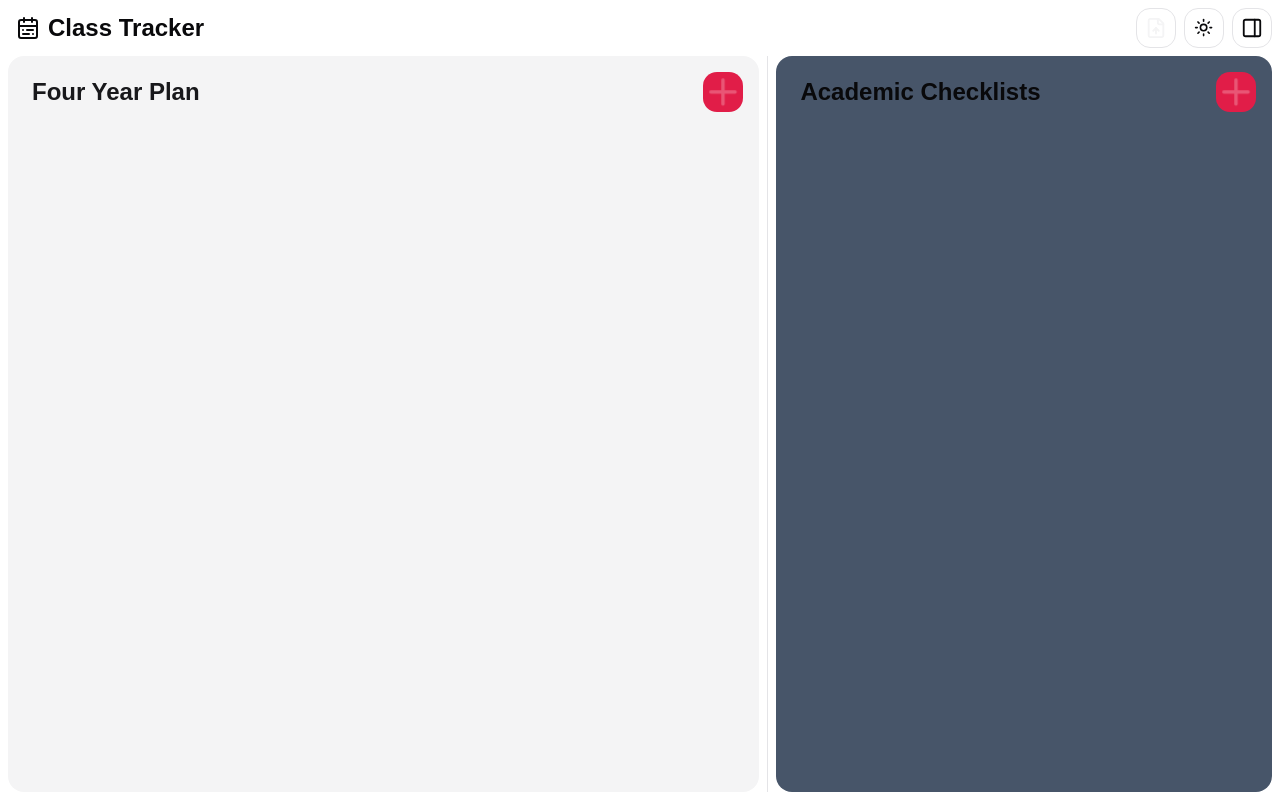
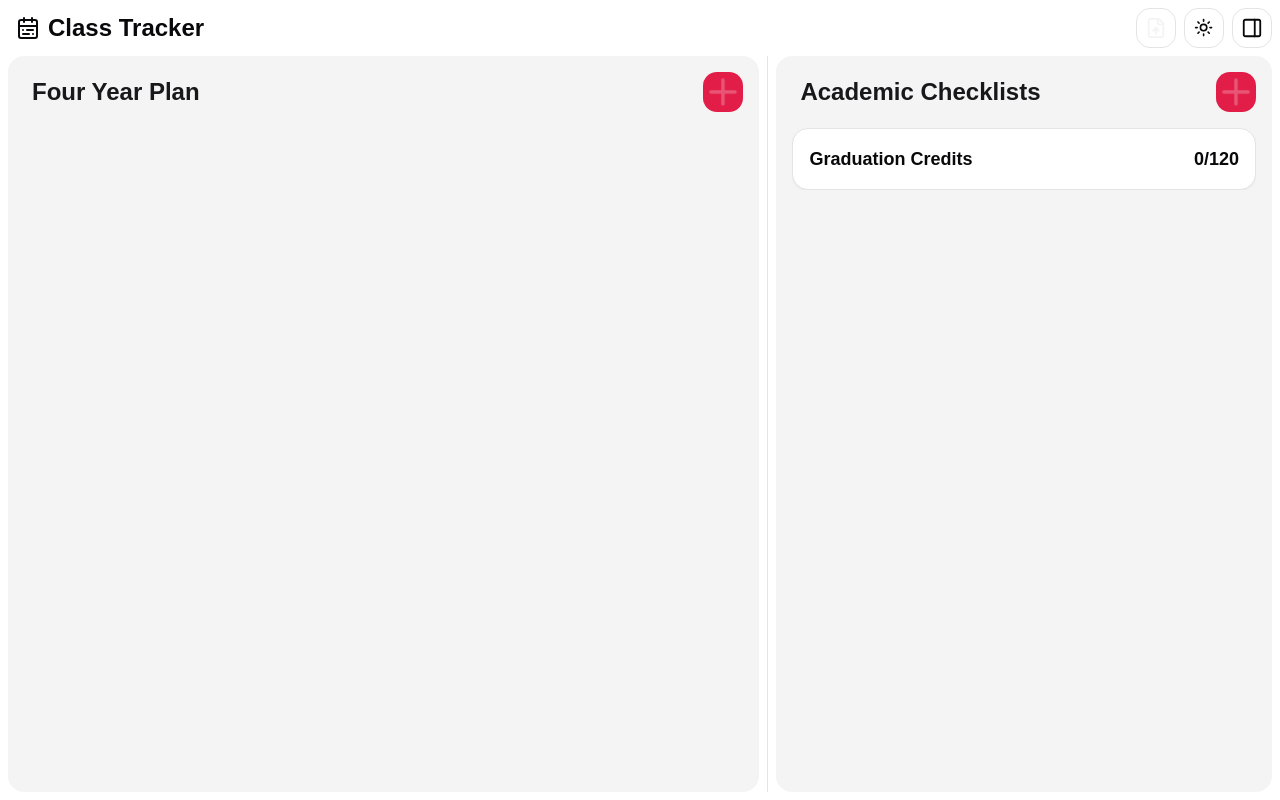
Before and after one commit to dtsivkovski/class-tracker, a Next.js app: page / in a window 1280 px wide. Built offline with nearby package versions, Linux system fonts and the light colour scheme.

Commit message:
added graduation check

```diff
--- a/app/_components/_checklists/checklists.tsx
+++ b/app/_components/_checklists/checklists.tsx
@@ -2,6 +2,7 @@ import { useEffect, useState, useRef } from 'react';
 import ChecklistCard from './checklistcard';
 import { Button } from "@/components/ui/button";
 import { Plus } from 'lucide-react';
+import GraduationCheck from './graduationcheck';
 
 type TableData = {
     col1: string;
@@ -65,6 +66,7 @@ const Checklists = () => {
                 </Button>
             </div>
             <div className="flex flex-wrap w-full gap-2">
+                <GraduationCheck />
                 {checklists.map((checklist, index) => (
                     <ChecklistCard
                         key={index}
--- a/app/_components/_checklists/graduationcheck.tsx
+++ b/app/_components/_checklists/graduationcheck.tsx
@@ -0,0 +1,23 @@
+import { useSemestersContext } from "../_classestaken/SemestersContext";
+import { Card } from "@/components/ui/card";
+
+const GraduationCheck = () => {
+    const { semesters } = useSemestersContext();
+
+    const totalCredits = semesters.reduce((total, semester) => {
+        return total + semester.tableData.reduce((sum, course) => sum + course.col2, 0);
+    }, 0);
+
+    return (
+        <div className="flex flex-col text-start overflow-scroll w-full">
+            <Card className="w-full p-4">
+                <div className="flex flex-row justify-between items-center">
+                    <h2 className="text-lg font-bold">Graduation Credits</h2>
+                    <span className="text-lg font-bold">{totalCredits}/120</span>
+                </div>
+            </Card>
+        </div>
+    );
+};
+
+export default GraduationCheck;
--- a/app/_components/_classestaken/SemestersContext.tsx
+++ b/app/_components/_classestaken/SemestersContext.tsx
@@ -1,3 +1,5 @@
+"use client";
+
 import React, { createContext, useContext, useState, useEffect, ReactNode } from 'react';
 
 type TableData = {
@@ -27,21 +29,28 @@ export const useSemestersContext = () => {
 
 export const SemestersProvider = ({ children }: { children: ReactNode }) => {
     const [semesters, setSemesters] = useState<Semester[]>([]);
+    const [isLoaded, setIsLoaded] = useState(false);
 
     useEffect(() => {
         const savedSemesters = localStorage.getItem('semesters');
+        console.log('Loading semesters from localStorage:', savedSemesters);
         if (savedSemesters) {
             setSemesters(JSON.parse(savedSemesters));
         }
+        setIsLoaded(true);
     }, []);
 
     useEffect(() => {
-        localStorage.setItem('semesters', JSON.stringify(semesters));
-    }, [semesters]);
+        if (isLoaded) {
+            localStorage.setItem('semesters', JSON.stringify(semesters));
+        }
+    }, [semesters, isLoaded]);
 
     return (
+        <div className='fade-in'>
         <SemestersContext.Provider value={{ semesters, setSemesters }}>
             {children}
         </SemestersContext.Provider>
+        </div>
     );
 };
--- a/app/_components/_classestaken/semesters.tsx
+++ b/app/_components/_classestaken/semesters.tsx
@@ -1,45 +1,13 @@
-import { useEffect, useState, useRef } from 'react';
+import { useSemestersContext } from './SemestersContext';
 import SemesterCard from './semestercard';
 import { Button } from "@/components/ui/button";
 import { Plus } from 'lucide-react';
 
-type TableData = {
-    col1: string;
-    col2: string;
-};
-
-type Semester = {
-    name: string;
-    tableData: TableData[];
-};
-
 const Semesters = () => {
-    const [semesters, setSemesters] = useState<Semester[]>([]);
-    const isInitialLoad = useRef(true);
-
-    useEffect(() => {
-        if (isInitialLoad.current) {
-            // Load initial state from localStorage
-            const savedSemesters = localStorage.getItem('semesters');
-            if (savedSemesters) {
-                console.log('Loading semesters from localStorage:', savedSemesters);
-                setSemesters(JSON.parse(savedSemesters));
-            } else {
-                console.log('No semesters found in localStorage');
-            }
-            isInitialLoad.current = false;
-        }
-    }, []);
-
-    useEffect(() => {
-        // Save semesters to localStorage whenever it changes
-        localStorage.setItem('semesters', JSON.stringify(semesters));
-    }, [semesters]);
+    const { semesters, setSemesters } = useSemestersContext();
 
     const addNewSemester = () => {
         let semesterName = "FA 24";
-        // if last semester name is fall, then next name is interterm -> spring -> summer -> fall
-        // update year as well if the last semester name is fall
         if (semesters.length > 0) {
             const lastSemesterName = semesters[semesters.length - 1].name;
             if (lastSemesterName.includes("FA")) {
--- a/app/globals.css
+++ b/app/globals.css
@@ -94,3 +94,20 @@ body {
     @apply bg-background text-foreground;
   }
 }
+
+.fade-in {
+  opacity: 0;
+  animation: fadeIn 0.5s forwards;
+}
+
+@keyframes fadeIn {
+  0% {
+    opacity: 0;
+  }
+  50% {
+    opacity: 0;
+  }
+  100% {
+    opacity: 1;
+  }
+}
--- a/app/layout.tsx
+++ b/app/layout.tsx
@@ -2,6 +2,7 @@ import type { Metadata } from "next";
 import localFont from "next/font/local";
 import "./globals.css";
 import { ThemeProvider} from "@/_components/theme-provider";
+import { SemestersProvider } from "./_components/_classestaken/SemestersContext";
 
 const geistSans = localFont({
   src: "./fonts/GeistVF.woff",
@@ -48,7 +49,9 @@ export default function RootLayout({
             enableSystem
             disableTransitionOnChange
           >
+            <SemestersProvider>
             {children}
+            </SemestersProvider>
           </ThemeProvider>
         </body>
       </html>
--- a/app/page.tsx
+++ b/app/page.tsx
@@ -59,7 +59,7 @@ export default function Home() {
         </ResizablePanel>
         <ResizableHandle />
         <ResizablePanel defaultSize={40}>
-          <div className="flex bg-slate-600 h-full flex-col rounded-lg p-4 mx-2 items-center justify-center basis-1/4">
+          <div className="flex bg-secondary text-secondary-foreground h-full flex-col rounded-lg p-4 mx-2 items-center justify-center basis-1/4">
             <Checklists />
           </div>
         </ResizablePanel>
```
